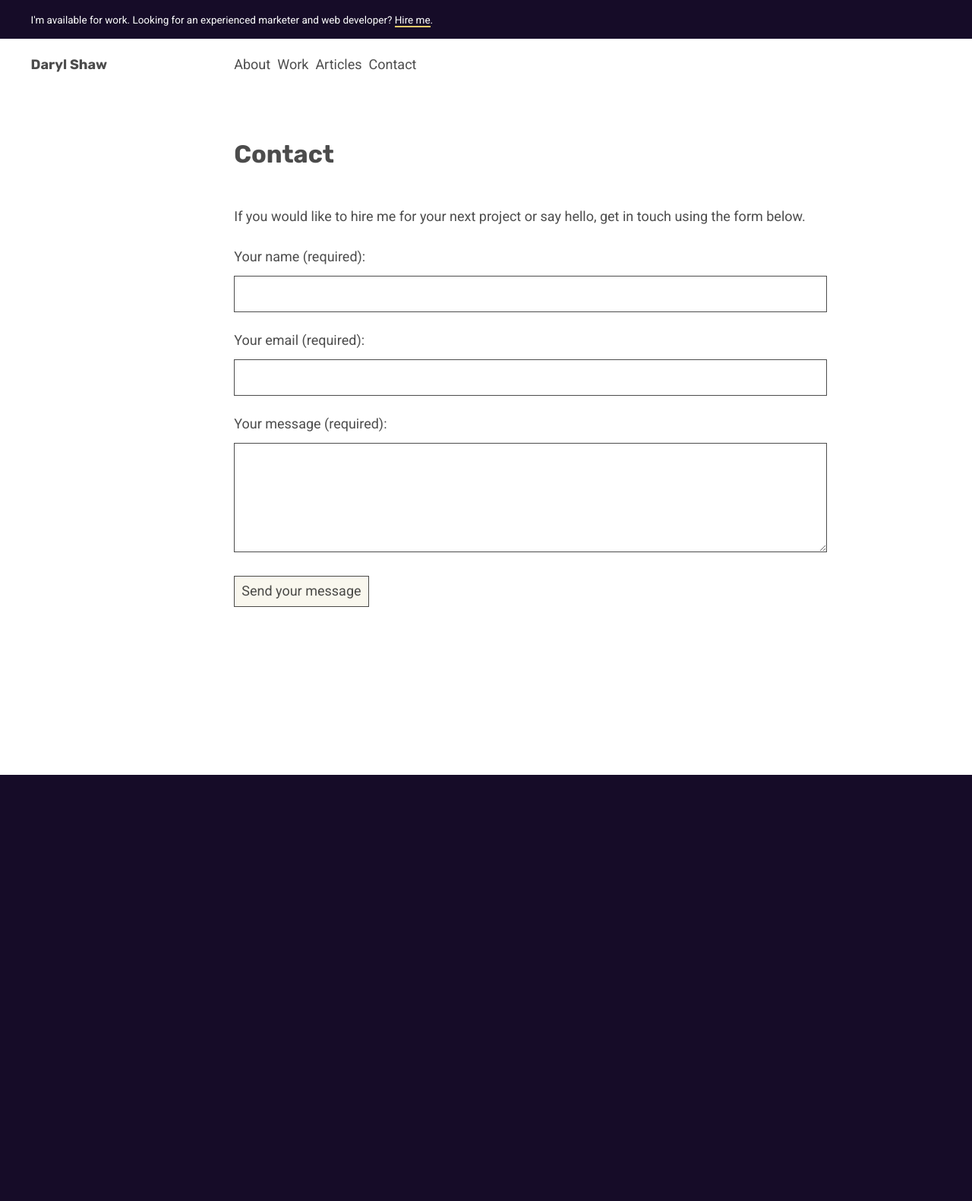
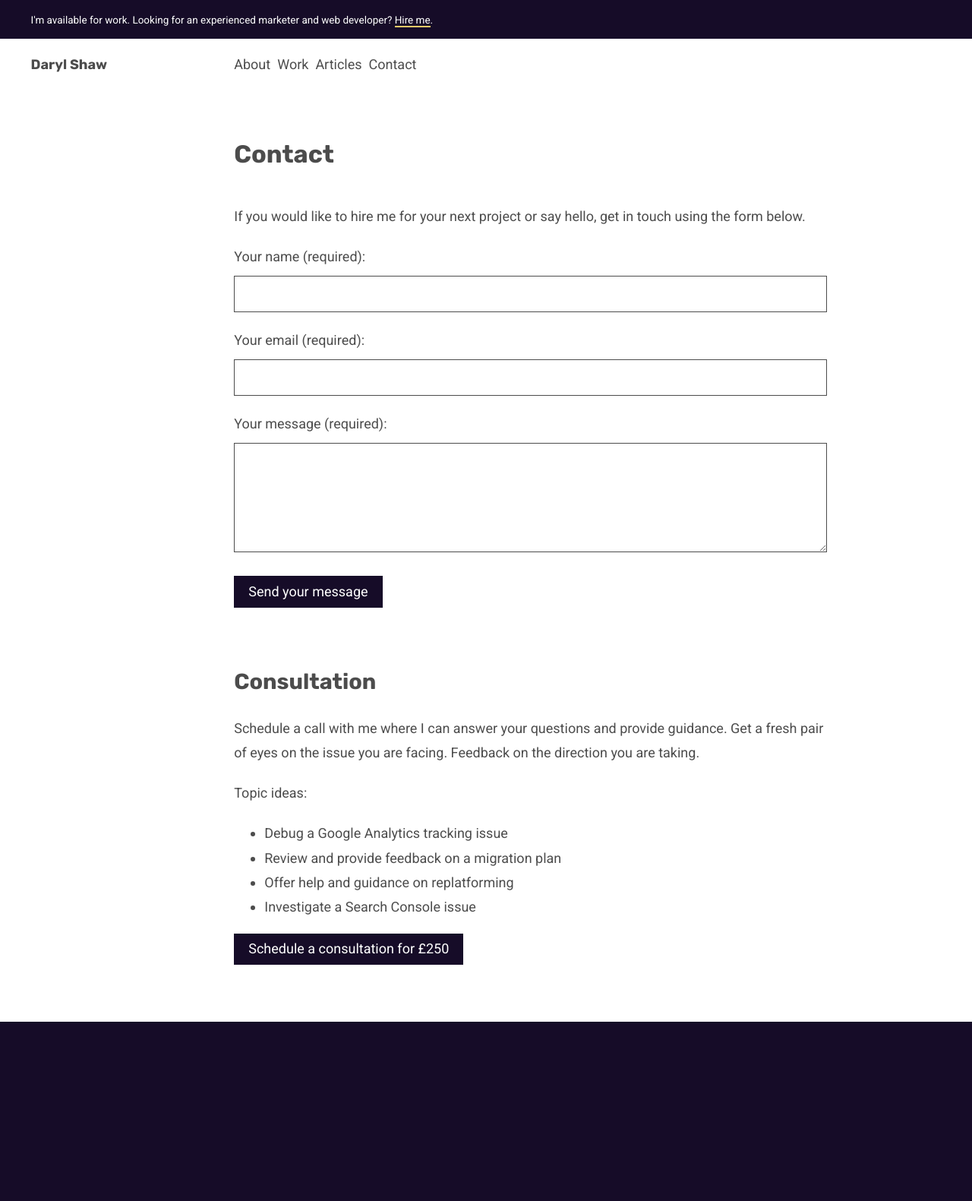
Before and after one commit to darylshaw/darylshaw.co.uk, a Jekyll site: the page built from contact.md, in a window 1280 px wide. Shown: the whole page at 76% size. Built offline with Jekyll 4.4.1, drawn with Linux system fonts in a browser that asks for light colours; a script that is not in the unit is left out; before the commit the page ends 1256 px from its top, so only the background shows below that.

Commit message:
added consultation section and updated button style

```diff
--- /dev/null
+++ b/_includes/consultation.html
@@ -0,0 +1,10 @@
+<h2>Consultation</h2>
+<p>Schedule a call with me where I can answer your questions and provide guidance. Get a fresh pair of eyes on the issue you are facing. Feedback on the direction you are taking.</p>
+<p>Topic ideas:</p>
+<ul>
+    <li>Debug a Google Analytics tracking issue</li>
+    <li>Review and provide feedback on a migration plan</li>
+    <li>Offer help and guidance on replatforming</li>
+    <li>Investigate a Search Console issue</li>
+</ul>
+<a href="https://calendly.com/darylshaw/consultation" class="btn">Schedule a consultation for £250</a>
--- a/_includes/ga-opt-in.html
+++ b/_includes/ga-opt-in.html
@@ -3,7 +3,7 @@
 <a href="#" class="btn" id="btn-opt-out">Opt out of Google Analytics tracking</a>
 <p class="terms">You can opt in again at any time from this page.</p>
 {%- else -%}
-<p>I've switched from using Google Analytics to <a href="https://usefathom.com/ref/SI9RS1">Fathom</a> for tracking on this site. But I do have a Google Analytics property set up for testing purposes. This means I can educate others on new features. Click the button below to opt in to using Google Analytics on this site.</p>
+<p>I've switched from using Google Analytics to <a href="https://usefathom.com/ref/SI9RS1">Fathom</a> (affiliate link) for tracking on this site. But I do work for clients with Google Analytics and have a property set up for testing purposes. You can opt in to Google Analytics tracking on this site by clicking the button below.</p>
 <a href="#" class="btn" id="btn-opt-in">Opt in to Google Analytics tracking</a>
 <p class="terms">By clicking the button above you are consenting to Google Analytics tracking. You can opt out at any time from this page.</p>
 {%- endif -%}
--- a/_sass/_shame.scss
+++ b/_sass/_shame.scss
@@ -95,15 +95,14 @@
     }
 
     .btn {
-      color: inherit;
       position: sticky;
       top: 1em;
       align-self: flex-start;
       margin-right: 1em;
-      padding: 0.2em 1em;
+      width: inherit;
 
       &:hover {
-        color: var(--text-color--darker);
+        color: var(--link-color);
       }
     }
   }
--- a/_sass/base/_base.scss
+++ b/_sass/base/_base.scss
@@ -99,20 +99,6 @@ a {
   }
 }
 
-button,
-.btn {
-  cursor: pointer;
-  color: var(--text-color);
-  background-color: var(--paper-white);
-  border: 1px solid var(--text-color);
-  padding: 0.5em;
-
-  &:hover {
-    color: var(--text-color--darker);
-    border-color: inherit;
-  }
-}
-
 img {
   max-width: 100%;
   object-fit: cover;
--- /dev/null
+++ b/_sass/components/_buttons.scss
@@ -0,0 +1,20 @@
+button,
+.btn {
+  cursor: pointer;
+  line-height: 1.8;
+  display: inline-block;
+  width: 100%;
+  text-align: center;
+  color: var(--white);
+  background-color: var(--purple);
+  border: 1px solid var(--purple);
+  padding: 0.2em 1em;
+  @include bp(small) {
+      width: inherit;
+  }
+
+  &:hover {
+    color: var(--link-color);
+    border-color: inherit;
+  }
+}
--- a/assets/css/main.scss
+++ b/assets/css/main.scss
@@ -11,6 +11,7 @@
 @import "layout/footer/footer";
 @import "layout/footer/bio";
 @import "layout/footer/hire";
+@import "components/buttons";
 @import "components/post-meta";
 @import "components/post-nav";
 @import "components/announcement-bar";
--- a/contact.md
+++ b/contact.md
@@ -7,3 +7,4 @@ layout: page
 If you would like to hire me for your next project or say hello, get in touch using the form below.
 
 {% include form.html %}
+{% include consultation.html %}
```
Also changed, not shown: work.md (+2 -0 lines).
